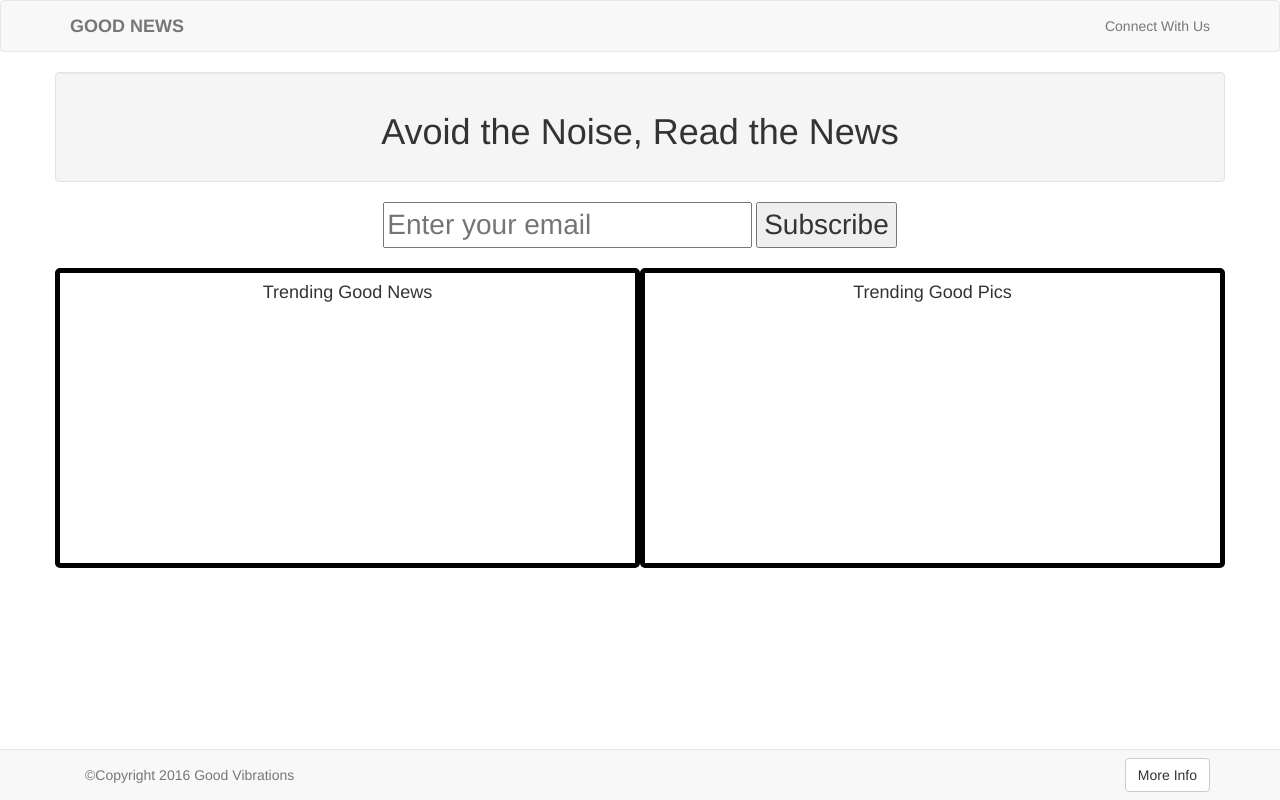
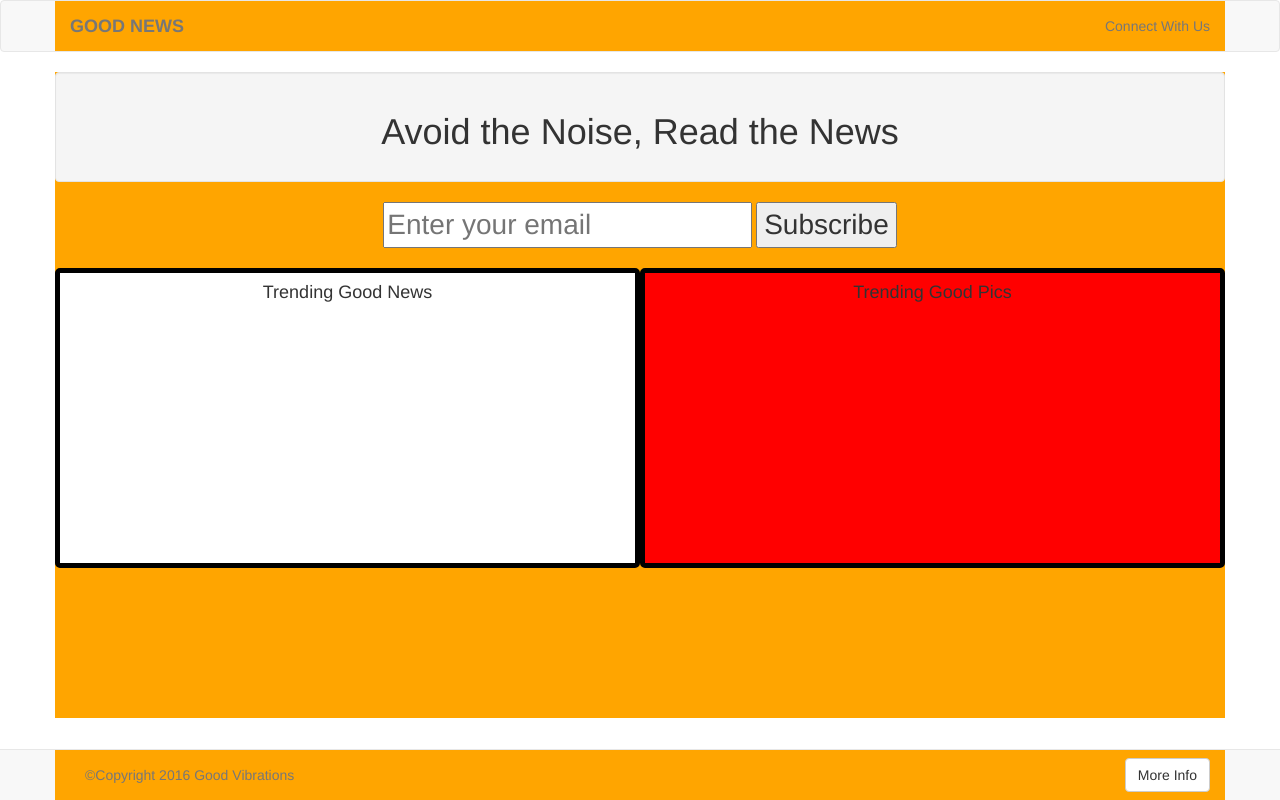
Before and after one commit to clsavino/GoodNewsAPISearch, a PHP site: page / in a window 1280 px wide. Run offline with PHP 8.4, Linux system fonts and the light colour scheme; some libraries are stand-ins or nearby versions.

Commit message:
its broke

```diff
--- a/assets/css/style.css
+++ b/assets/css/style.css
@@ -10,3 +10,12 @@
 	margin-top: 20px;
 	margin-bottom: 150px;
 }
+
+.container{
+	background-color: orange;
+}
+
+.right{
+	background-color: red;
+
+}
--- a/index.html
+++ b/index.html
@@ -57,7 +57,7 @@
         		<h4>Trending Good News</h4>
       		</div>
 
-      		<div class="col-md-6 goodNewsPics box">
+      		<div class="col-md-6 goodNewsPics box right">
         		<h4>Trending Good Pics</h4>
       		</div>
     	</div>
@@ -71,7 +71,7 @@
     <nav class="navbar navbar-default navbar-fixed-bottom">
     	<div class="container">
         	<p class="navbar-text pull-left">&copy;Copyright 2016 Good Vibrations</p>
-            <a href="#" class="navbar-btn btn-default btn pull-right">More Info</a>
+            <a href="" class="navbar-btn btn-default btn pull-right">More Info</a>
         </div>
     </nav>
 
```
Also changed, not shown: README.md, 1 other file.
